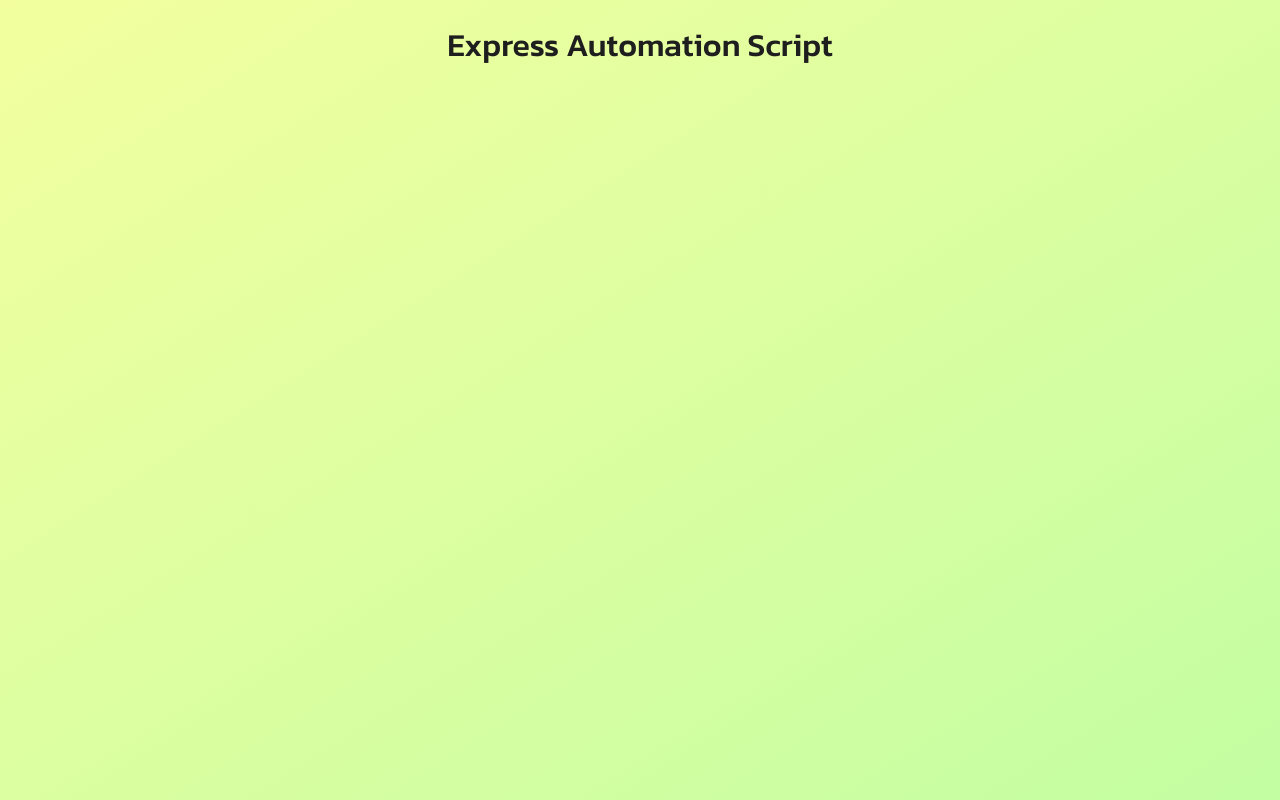
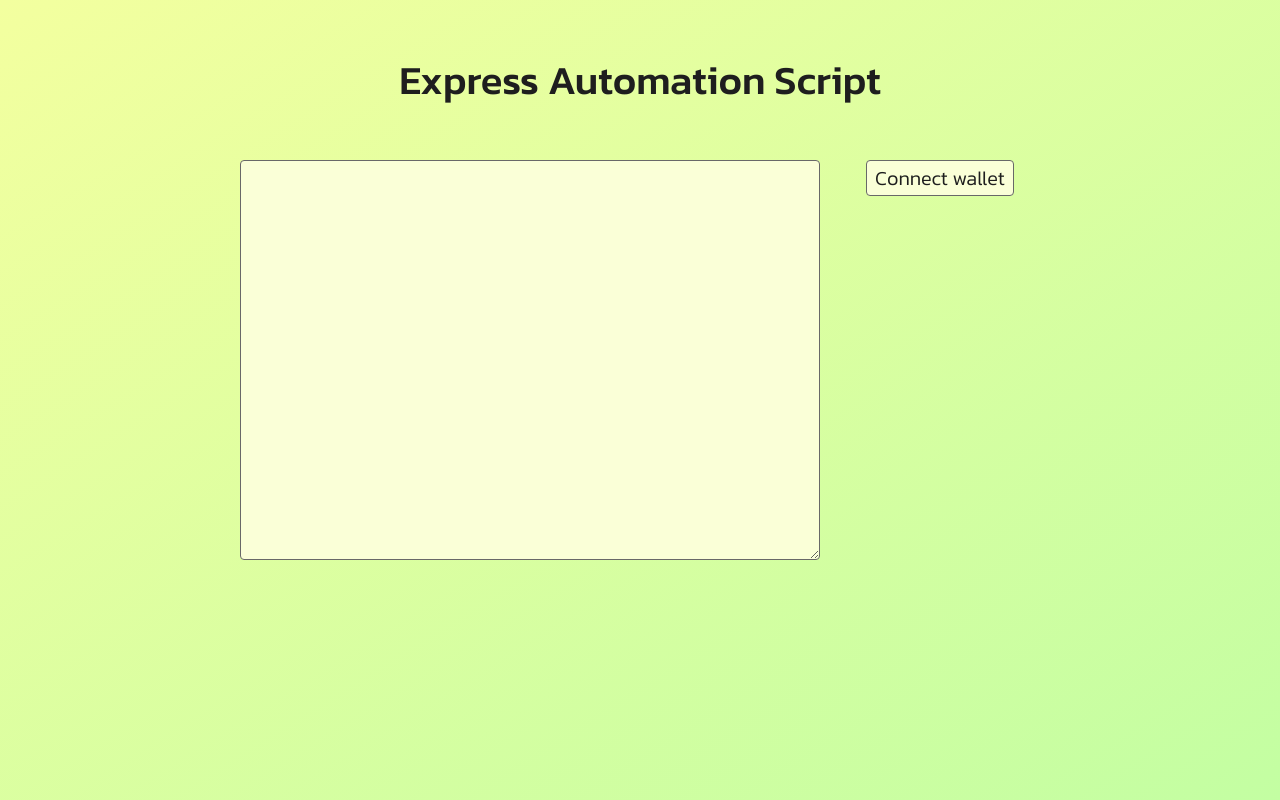
Before and after one commit to fosfor15/Express-Crypto-Transactions, a React (Vite) app: page / in a window 1280 px wide. Built offline with nearby package versions, Linux system fonts and the light colour scheme.

Commit message:
Build accounts connectins and StatusOutput

```diff
--- a/index.html
+++ b/index.html
@@ -2,7 +2,7 @@
 <html lang="en">
 <head>
     <meta charset="UTF-8">
-    <link rel="icon" type="image/svg+xml" href="/src/favicon.svg">
+    <link rel="icon" type="image/svg+xml" href="/src/assets/favicon.svg">
     <meta name="viewport" content="width=device-width, initial-scale=1.0">
     <title>Express Automation Script</title>
 </head>
--- a/src/App.css
+++ /dev/null
@@ -1,11 +0,0 @@
-
-.App {
-    width: 400px;
-    margin: 0 auto;
-    text-align: center;
-}
-
-h1 {
-    font-weight: 500;
-    color: rgb(30, 30, 30);
-}
--- a/src/App.jsx
+++ b/src/App.jsx
@@ -1,11 +1,54 @@
-import { useState } from 'react';
-import './App.css';
+import { useState, useMemo } from 'react';
+import Button from './components/Button';
+import StatusOutput from './components/StatusOutput';
+import './styles/App.css';
 
 function App() {
+    const [ status, setStatus ] = useState('');
+    const [ accounts, setAccounts ] = useState([]);
+
+    const connectWallet = () => {
+        ethereum.request({ method: 'eth_requestAccounts' })
+            .then(accounts => {
+                setAccounts(accounts);
+                console.log('accounts :>> ', accounts);
+            })
+            .catch(error => console.log('error :>> ', error));
+    };
+
+    useMemo(() => {
+        if (accounts.length == 0) {
+            return;
+        }
+
+        const accountsShort = accounts.reduce((result, account, ind) =>
+            result + account.replace(/^(0x\w{10})\w+(\w{4})$/,
+                (m, start, end) => `${++ind}. ${start}.....${end}\n`)
+        , '');
+
+        const _status = status + 'Accounts connected:\n' +
+            accountsShort;
+        setStatus(_status);
+    }, [ accounts ]);
 
     return (
         <div className="App">
             <h1>Express Automation Script</h1>
+
+            <div className="container">
+                <div className="column-1">
+                    <StatusOutput
+                        status={ status }
+                    />
+                </div>
+
+                <div className="column-2">
+                    <Button
+                        value="Connect wallet"
+                        handleClick={ connectWallet }
+                    />
+                </div>
+            </div>
         </div>
     )
 }
--- /dev/null
+++ b/src/components/Button.jsx
@@ -0,0 +1,15 @@
+import React from 'react';
+import classes from '../styles/UI.module.css';
+
+function Button({ value, handleClick }) {
+    return (
+        <button
+            className={ classes.button }
+            onClick={ handleClick }
+        >
+            { value }
+        </button>
+    );
+}
+
+export default Button;
--- /dev/null
+++ b/src/components/StatusOutput.jsx
@@ -0,0 +1,16 @@
+import React from 'react';
+import classes from '../styles/UI.module.css';
+
+function StatusOutput({ status }) {
+    return (
+        <div className="status-output">
+            <textarea
+                className={ classes.textarea }
+                readOnly
+                value={ status }
+            ></textarea>
+        </div>
+    );
+}
+
+export default StatusOutput;
--- a/src/main.jsx
+++ b/src/main.jsx
@@ -1,7 +1,7 @@
 import React from 'react';
 import ReactDOM from 'react-dom/client';
 import App from './App';
-import './index.css';
+import './styles/index.css';
 
 ReactDOM.createRoot(document.getElementById('root'))
     .render(
--- /dev/null
+++ b/src/styles/App.css
@@ -0,0 +1,26 @@
+
+.App {
+    width: 800px;
+    margin: 0 auto;
+    text-align: center;
+}
+
+h1 {
+    margin: 50px 0;
+    font-size: 40px;
+    font-weight: 500;
+    color: rgb(30, 30, 30);
+}
+
+.container {
+    display: flex;
+}
+
+.column-1 {
+    flex-grow: 1;
+}
+
+.column-2 {
+    width: 200px;
+    margin-left: 20px;
+}
--- /dev/null
+++ b/src/styles/UI.module.css
@@ -0,0 +1,26 @@
+
+.button {
+    padding: 2px 8px;
+    border: 1px solid #686868;
+    border-radius: 4px;
+    background-color: #faffd7;
+    font-size: 20px;
+    color: #1e1e1e;
+    cursor: pointer;
+    transition: .25s;
+}
+
+.button:hover {
+    background-color: #dbfff0;
+}
+
+.textarea {
+    width: 100%;
+    min-height: 400px;
+    resize: vertical;
+    padding: 8px;
+    background-color: #faffd7;
+    border: 1px solid #686868;
+    border-radius: 4px;
+    font-size: 20px;
+}
```
Also changed, not shown: src/assets/favicon.svg (renamed from src/favicon.svg), src/styles/index.css (renamed from src/index.css).
